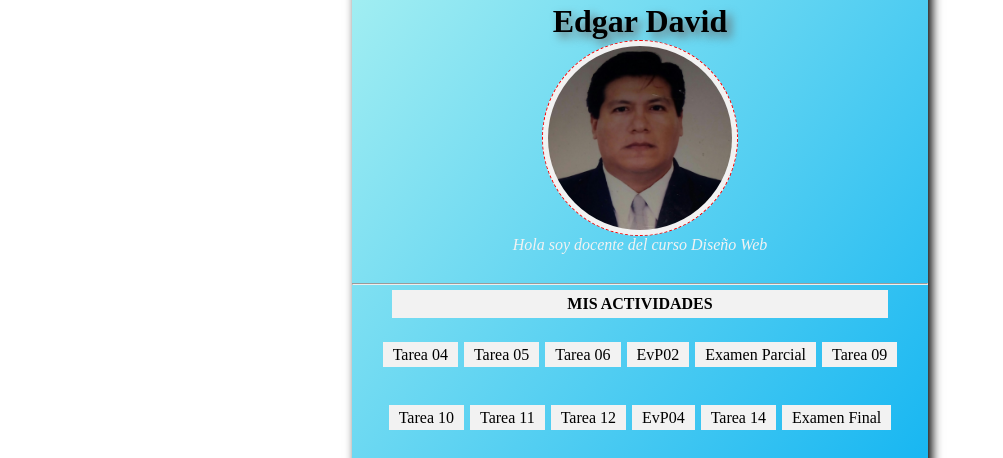
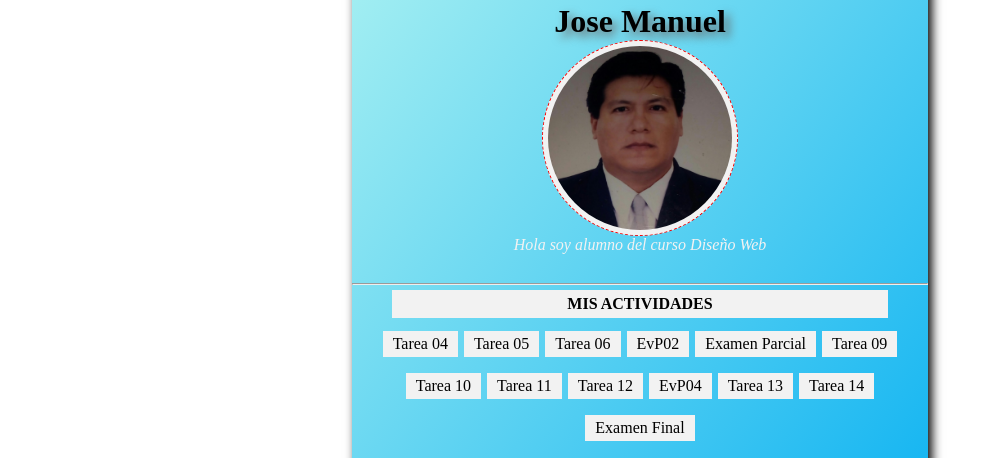
Before and after one commit to josemanuel91/josemanuel91.github.io, a plain HTML site: page index.html in a window 1280 px wide. Shown: the part 140-598 px from the top of the page, without its empty margins (0-1003 px from the left). Drawn offline with Linux system fonts and the light colour scheme.

Commit message:
Update index.html

```diff
--- a/index.html
+++ b/index.html
@@ -14,9 +14,9 @@ v<!DOCTYPE html>
 
         </div>
         <div id="personal">
-            <h1>Edgar David</h1>
+            <h1>Jose Manuel</h1>
             <img src="img/foto edr.jpg" alt="EDR">
-            <p>Hola soy docente del curso Diseño Web</p>
+            <p>Hola soy alumno del curso Diseño Web</p>
         </div>
         <hr>
         <div id="tareas">
@@ -33,6 +33,7 @@ v<!DOCTYPE html>
                 <li><a href="/tarea11/index.html">Tarea 11</a></li>
                 <li><a href="/tarea12/index.html">Tarea 12</a></li>
                 <li><a href="/evp4/index.html">EvP04</a></li>
+                <li><a href="/tarea13/index.html">Tarea 13</a></li>
                 <li><a href="/tarea14index.html">Tarea 14</a></li>
                 <li><a href="/examenfinal/index.html">Examen Final</a></li>
 
```
